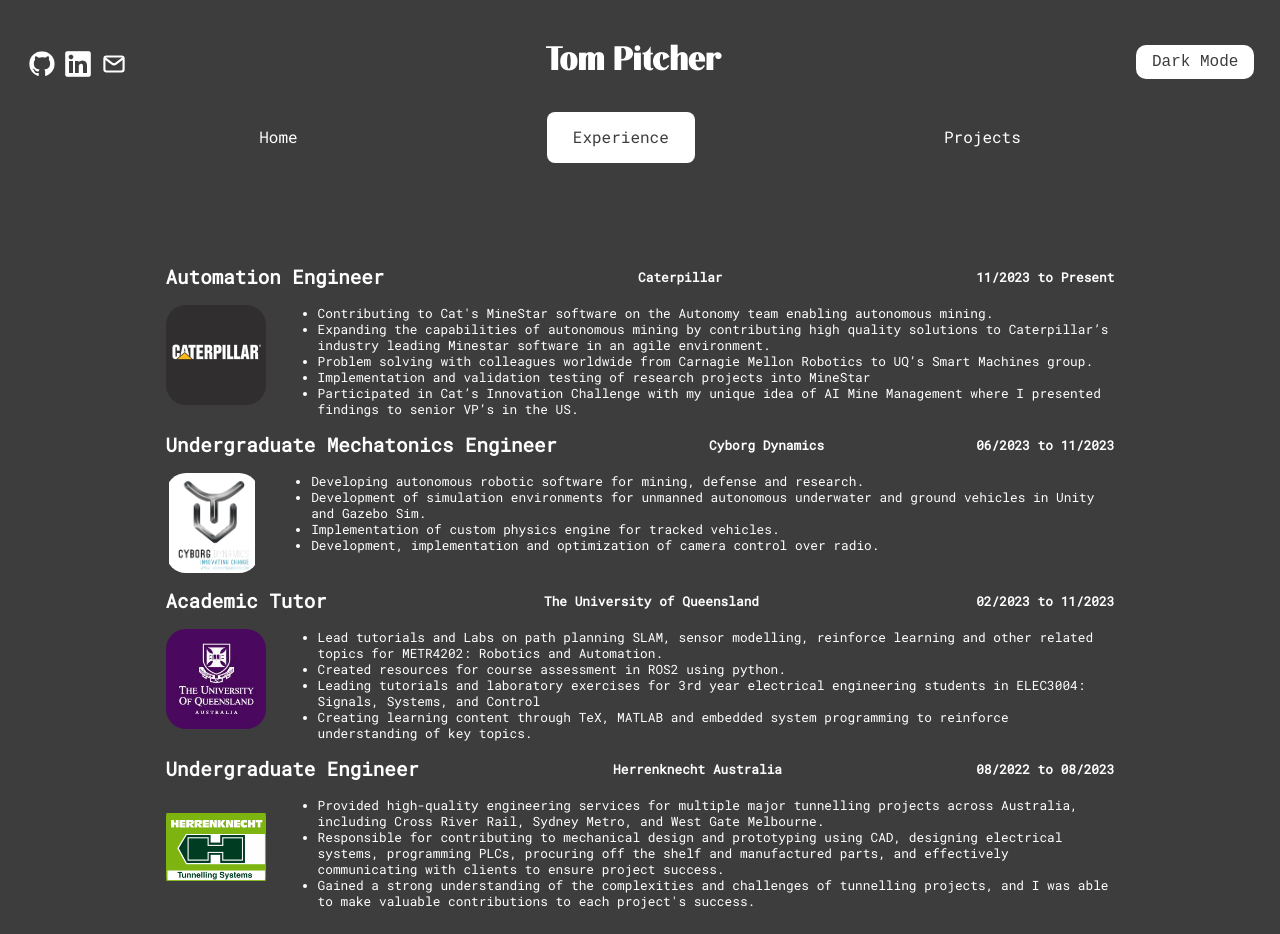
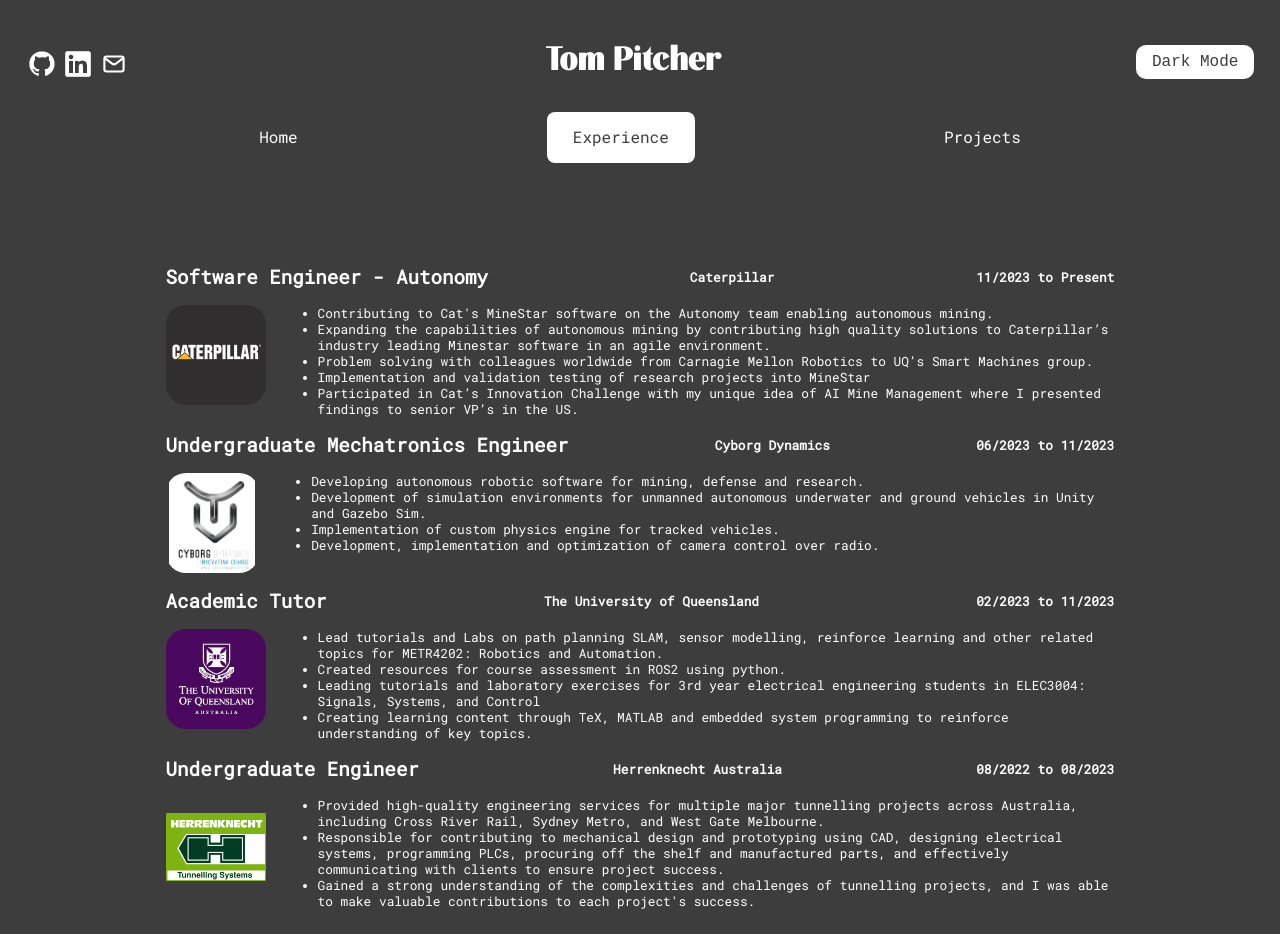
Before and after one commit to Pitcherrr/Pitcherrr.github.io, a plain HTML site: page experience.html in a window 1280 px wide. Shown: the top 934 px of the page. Drawn offline with nearby package versions, Linux system fonts and the light colour scheme.

Commit message:
small updates to resume and experience

```diff
--- a/experience.html
+++ b/experience.html
@@ -94,7 +94,7 @@
             <div>
                 <div>
                     <div class = "header">
-                        <h2>Automation Engineer</h2>
+                        <h2>Software Engineer - Autonomy</h2>
                         <h3>Caterpillar</h3>
                         <h3>11/2023 to Present</h3>
                     </div>
@@ -113,7 +113,7 @@
                 </div>
                 <div>
                     <div class = "header">
-                        <h2>Undergraduate Mechatonics Engineer</h2>
+                        <h2>Undergraduate Mechatronics Engineer</h2>
                         <h3>Cyborg Dynamics</h3>
                         <h3>06/2023 to 11/2023</h3>
                     </div>
```
Also changed, not shown: 1 other file.
